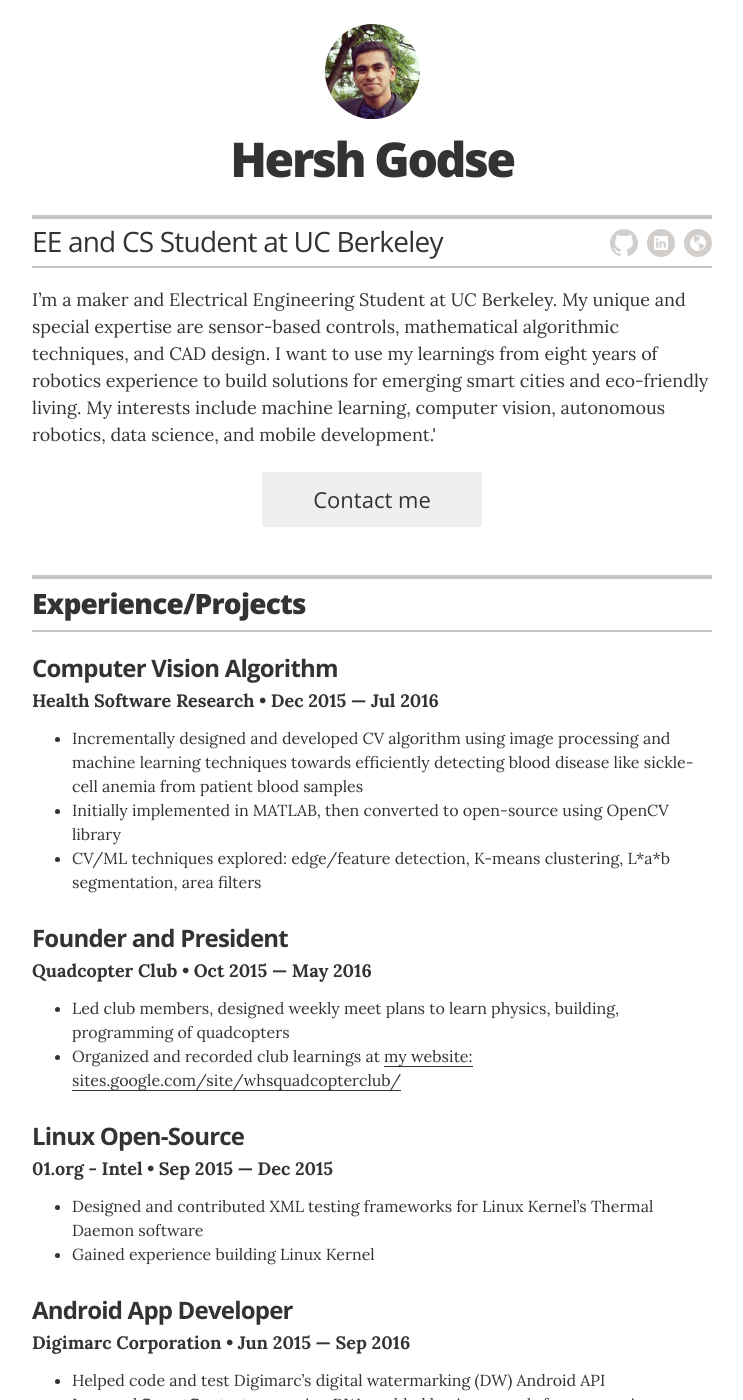
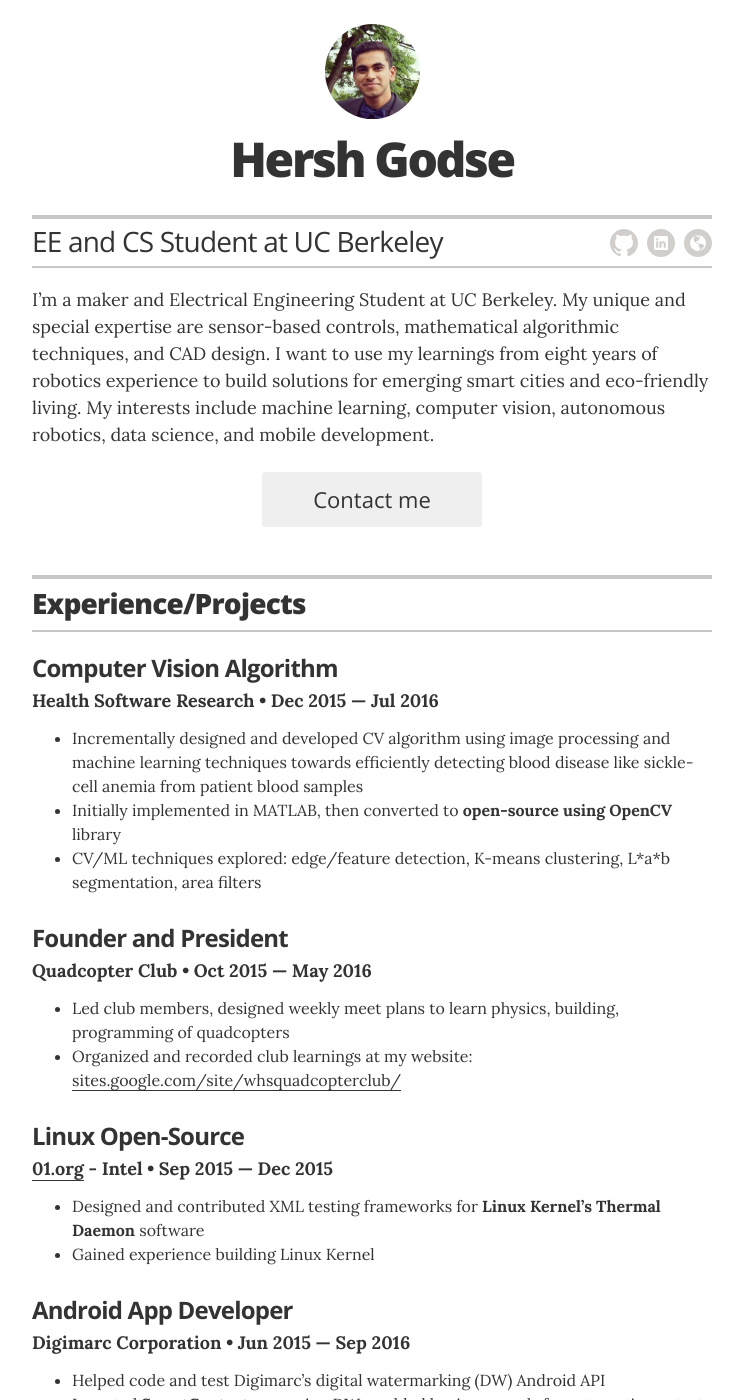
Before and after one commit to hershg/hershgResume.github.io, a Jekyll site: the page built from index.html, in a window 1280 px wide and 1400 px high. Shown: the whole window, without its empty margins (268-1011 px from the left). Built offline with Jekyll 4.4.1, drawn with Linux system fonts in a browser that asks for light colours; some of the changed text lies outside the part shown.

Commit message:
fixed htmls

```diff
--- a/_layouts/resume.html
+++ b/_layouts/resume.html
@@ -27,7 +27,7 @@
         </div>
 
         <div class="executive-summary" itemprop="description">
-          <p>I’m a maker and Electrical Engineering Student at UC Berkeley. My unique and special expertise are sensor-based controls, mathematical algorithmic techniques, and CAD design. I want to use my learnings from eight years of robotics experience to build solutions for emerging smart cities and eco-friendly living. My interests include machine learning, computer vision, autonomous robotics, data science, and mobile development.'</p>
+          <p>I’m a maker and Electrical Engineering Student at UC Berkeley. My unique and special expertise are sensor-based controls, mathematical algorithmic techniques, and CAD design. I want to use my learnings from eight years of robotics experience to build solutions for emerging smart cities and eco-friendly living. My interests include machine learning, computer vision, autonomous robotics, data science, and mobile development.</p>
         </div>
 
         {% if site.resume_looking_for_work == 'yes' %}
@@ -53,7 +53,7 @@
           <h4 class="resume-item-details" itemprop="description">Health Software Research &bull; Dec 2015 &mdash; Jul 2016</h4>
           <ul class="resume-item-list">
             <li>Incrementally designed and developed CV algorithm using image processing and machine learning techniques towards efficiently detecting blood disease like sickle-cell anemia from patient blood samples</li>
-            <li>Initially implemented in MATLAB, then converted to open-source using OpenCV library</li>
+            <li>Initially implemented in MATLAB, then converted to <b>open-source using OpenCV</b> library</li>
             <li>CV/ML techniques explored: edge/feature detection, K-means clustering, L*a*b segmentation, area filters</li>
           </ul>
         </div><!-- end of resume-item -->
@@ -63,15 +63,15 @@
           <h4 class="resume-item-details" itemprop="description">Quadcopter Club &bull; Oct 2015 &mdash; May 2016</h4>
           <ul class="resume-item-list">
             <li>Led club members, designed weekly meet plans to learn physics, building, programming of quadcopters</li>
-            <li>Organized and recorded club learnings at <a href="sites.google.com/site/whsquadcopterclub/">my website: sites.google.com/site/whsquadcopterclub/</a></li>
+            <li>Organized and recorded club learnings at my website: <a href="sites.google.com/site/whsquadcopterclub/">sites.google.com/site/whsquadcopterclub/</a></li>
           </ul>
         </div><!-- end of resume-item -->
 
         <div class="resume-item" itemscope itemprop="worksFor" itemtype="http://schema.org/Organization">
           <h3 class="resume-item-title" itemprop="name">Linux Open-Source</h3>
-          <h4 class="resume-item-details" itemprop="description">01.org - Intel &bull; Sep 2015 &mdash; Dec 2015</h4>
+          <h4 class="resume-item-details" itemprop="description"><a href="01.org">01.org</a> - Intel &bull; Sep 2015 &mdash; Dec 2015</h4>
           <ul class="resume-item-list">
-            <li>Designed and contributed XML testing frameworks for Linux Kernel’s Thermal Daemon software</li>
+            <li>Designed and contributed XML testing frameworks for <b>Linux Kernel’s Thermal Daemon</b> software</li>
             <li>Gained experience building Linux Kernel</li>
           </ul>
         </div><!-- end of resume-item -->
@@ -92,9 +92,9 @@
           <h3 class="resume-item-title" itemprop="name">Team Captain</h3>
           <h4 class="resume-item-details" itemprop="description">FLL/FTC Robotics Competitions &bull; Sep 2012 &mdash; Jun 2015</h4>
           <ul class="resume-item-list">
-            <li>Chief programming and CAD design lead for internationally successful and renowned robotics team</li>
-            <li>Ran tournaments, workshops, camps to teach robotics to students and enrich community experience</li>
-			<li>Requested by regional director to participate as technical judge for junior robotics competitions</li>
+            <li><b>Chief programming and CAD design lead</b> for internationally successful and renowned robotics team</li>
+            <li><b>Ran tournaments, workshops, camps to teach</b> robotics to students and enrich community experience</li>
+			<li>Requested by regional director to participate as <b>technical judge for junior robotics</b> competitions</li>
           </ul>
         </div><!-- end of resume-item -->
 
@@ -118,7 +118,7 @@
 
         <div class="resume-item" itemscope itemprop="alumniOf" itemtype="http://schema.org/CollegeOrUniversity">
           <h3 class="resume-item-title" itemprop="name">Westview High School</h3>
-          <h4 class="resume-item-details" itemprop="description">&bull; Sept 2016 &mdash; Jun 2016</h4>
+          <h4 class="resume-item-details" itemprop="description">Sept 2016 &mdash; Jun 2016</h4>
           <p class="resume-item-copy">Class Salutatorian, 4.52 Grade Point Average, Excelled in Rigorous Accelerated Curriculum</p>
         </div>
 
```
